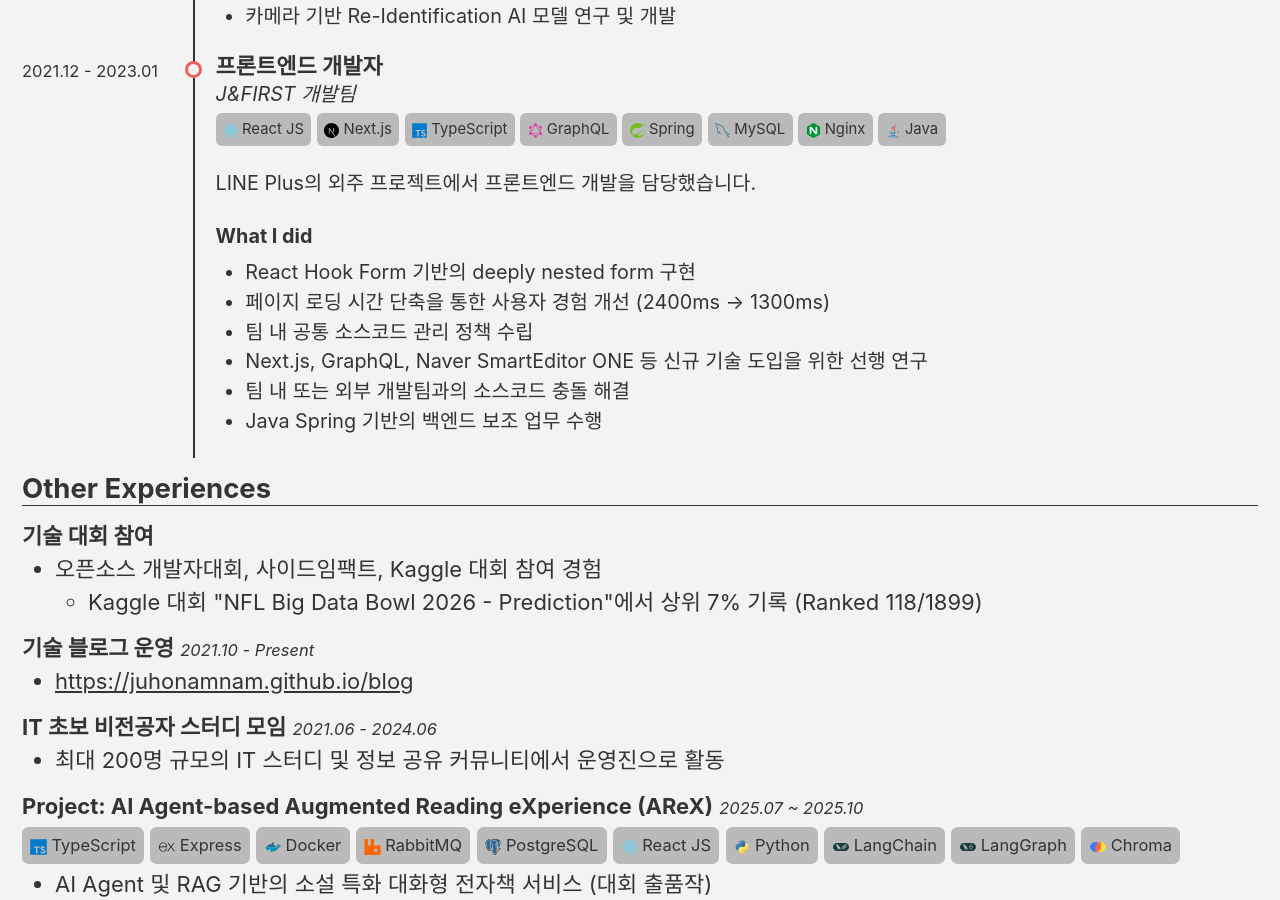
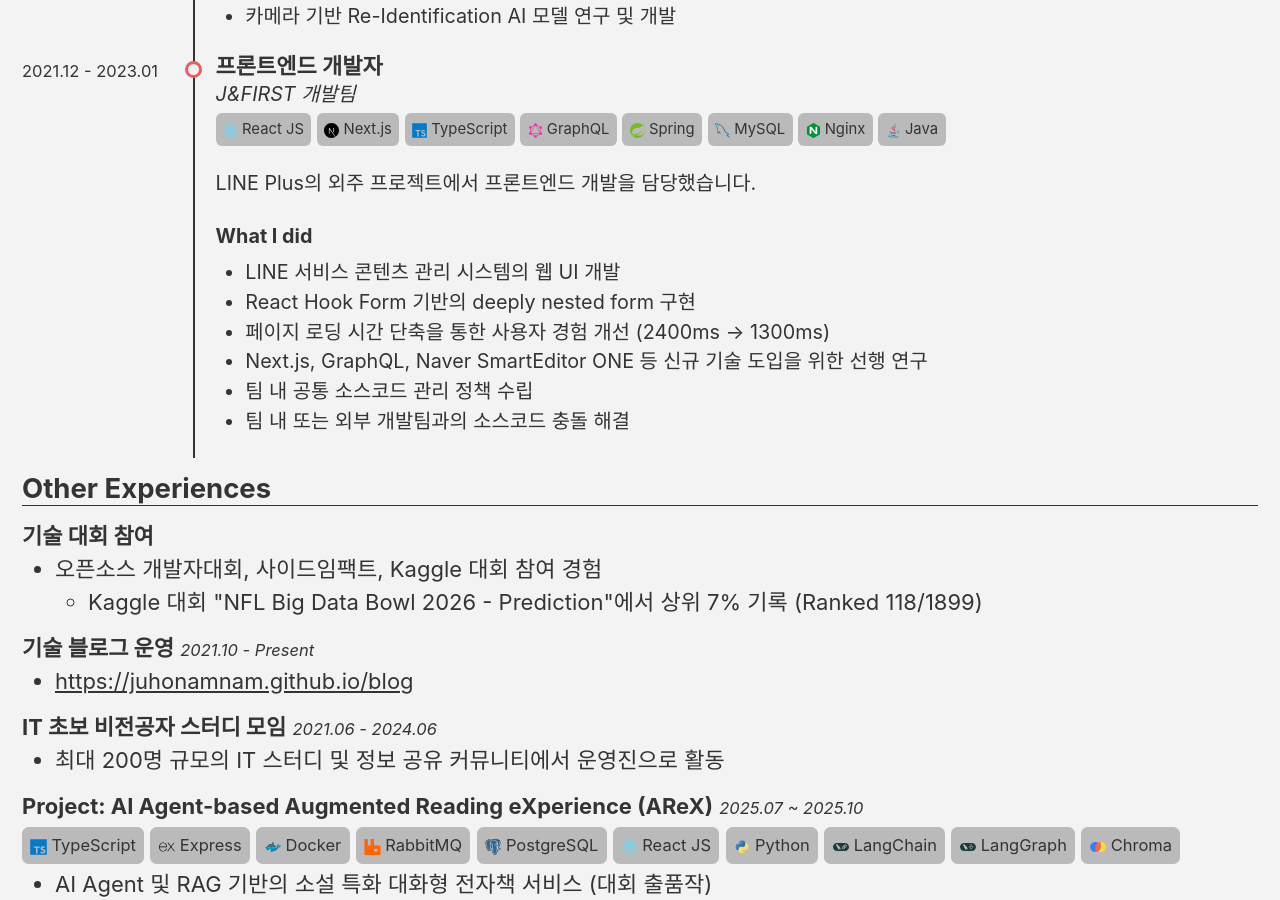
Before and after one commit to juhonamnam/juhonamnam.github.io, a Jekyll site: the page built from resume/index.html, in a window 1280 px wide and 900 px high, scrolled down 1412 px. Built offline with Jekyll 4.4.1, drawn with Linux system fonts in a browser that asks for light colours; cached includes are drawn as plain includes.

Commit message:
modify experiences

```diff
--- a/_data/about-me/work-experience.yml
+++ b/_data/about-me/work-experience.yml
@@ -124,12 +124,12 @@ data:
           ko: "What I did"
       - type: list
         inner:
+          - ko: "LINE 서비스 콘텐츠 관리 시스템의 웹 UI 개발"
           - ko: "React Hook Form 기반의 deeply nested form 구현"
           - ko: "페이지 로딩 시간 단축을 통한 사용자 경험 개선 (2400ms → 1300ms)"
+          - ko: "Next.js, GraphQL, Naver SmartEditor ONE 등 신규 기술 도입을 위한 선행 연구"
           - ko: "팀 내 공통 소스코드 관리 정책 수립"
-          - ko: "Next.js, GraphQL, Naver SmartEditor ONE 등 신규 기술 도입을 위한 선행 연구"
           - ko: "팀 내 또는 외부 개발팀과의 소스코드 충돌 해결"
-          - ko: "Java Spring 기반의 백엔드 보조 업무 수행"
     description:
       - type: paragraph
         inner:
@@ -140,12 +140,12 @@ data:
           ko: "What I did"
       - type: list
         inner:
+          - ko: "LINE 서비스 콘텐츠 관리 시스템의 웹 UI 개발"
           - ko: "React Hook Form 기반의 deeply nested form 구현"
           - ko: "페이지 로딩 시간 단축을 통한 사용자 경험 개선 (2400ms → 1300ms)"
+          - ko: "Next.js, GraphQL, Naver SmartEditor ONE 등 신규 기술 도입을 위한 선행 연구"
           - ko: "팀 내 공통 소스코드 관리 정책 수립"
-          - ko: "Next.js, GraphQL, Naver SmartEditor ONE (네이버 블로그 작성 시 사용되는 에디터) 등 신규 기술 도입을 위한 선행 연구"
           - ko: "팀 내 또는 외부 개발팀과의 소스코드 충돌 해결"
-          - ko: "Java Spring 기반의 백엔드 보조 업무 수행"
 
       - type: heading
         inner:
```
